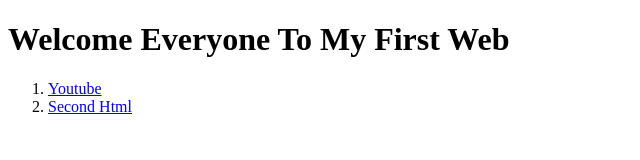
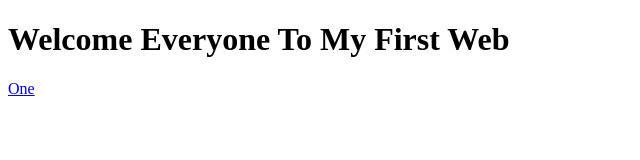
Before and after one commit to Kimtaehyuny/web1, a plain HTML site: page index.html in a window 1280 px wide. Shown: the whole page, without its empty margins (0-640 px from the left). Drawn offline with Linux system fonts and the light colour scheme.

Commit message:
Update index.html

```diff
--- a/index.html
+++ b/index.html
@@ -6,9 +6,6 @@
 </head>
 <body>
   <h1>Welcome Everyone To My First Web</h1>
-  <ol>
-    <li><a href="https://www.youtube.com/" target="_blank" >Youtube</a></li>
-    <li><a href="2.html" target="_self">Second Html</a></li>
-  </ol>
+  <a href="1.html" target="_blank" >One</a></li>
 </body>
 </html>
```
